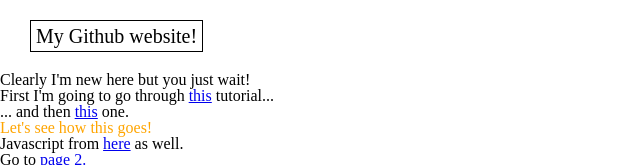
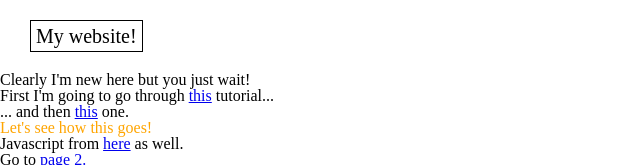
Before and after one commit to timteal/timteal.github.io, a plain HTML site: page index.html in a window 1280 px wide. Shown: the top 165 px of the page, without its empty margins (0-640 px from the left). Drawn offline with Linux system fonts and the light colour scheme.

Commit message:
Changed header from "My Github Website" to "My Website"

```diff
--- a/index.html
+++ b/index.html
@@ -8,7 +8,7 @@
 
   <body>
     <header>
-      <h1>My Github website!</h1>
+      <h1>My website!</h1>
       <h3>Clearly I'm new here but you just wait!</h3>
     </header>
     <section>
```
